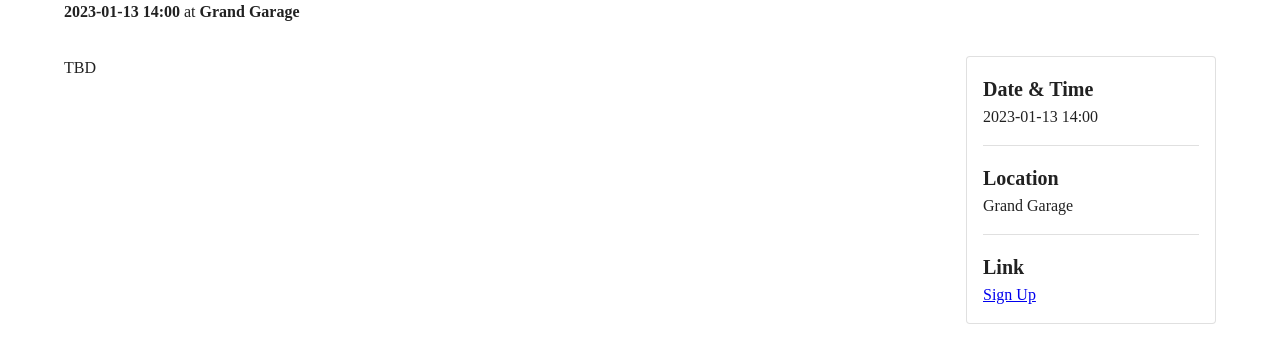
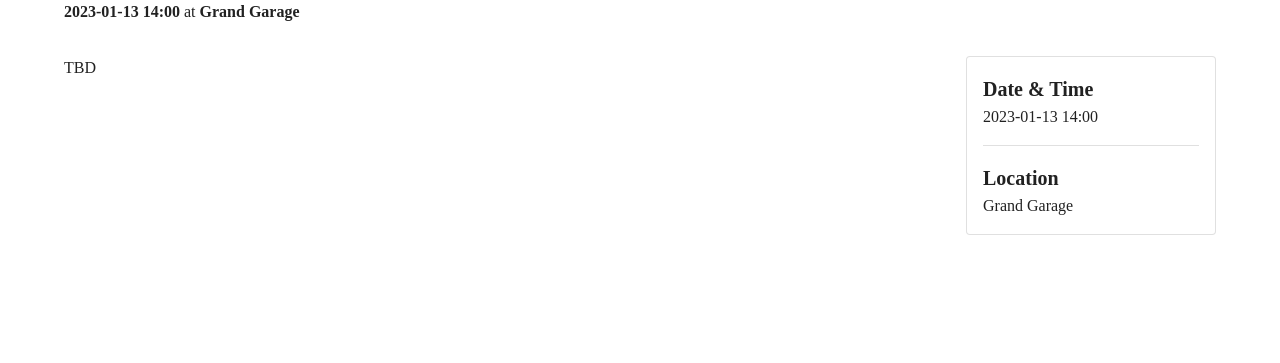
Before and after one commit to 0xa-at/website, a Next.js app: page /events/0xathena in a window 1280 px wide. Shown: the part 157-520 px from the top of the page. Built offline with nearby package versions, Linux system fonts and the light colour scheme.

Commit message:
feat: add separate register link

```diff
--- a/components/EventSidebar.tsx
+++ b/components/EventSidebar.tsx
@@ -30,17 +30,21 @@ export default function EventSidebar({ event }: Props) {
                         {event.location}
                     </Typography>
 
+                    {/* Link */}
+                    {event.register_link &&
+                        <>
                             <Divider sx={{ my: 2 }} />
 
-                    {/* Link */}
                             <Typography variant="h6" style={{ fontWeight: 'bold' }}>
                                 Link
                             </Typography>
                             <Typography variant="body1">
-                        <Link href={event.link} color="inherit">
+                                <Link href={event.register_link} color="inherit">
                                     Sign Up
                                 </Link>
                             </Typography>
+                        </>
+                    }
                 </Box>
             </Paper>
         </Box>
--- a/utils/types.ts
+++ b/utils/types.ts
@@ -38,6 +38,7 @@ export type EventType = {
 
   location: string
   description: string
+  register_link: string
 }
 
 export default PostType
```
Lines whose indentation alone changed are shown as unchanged.
